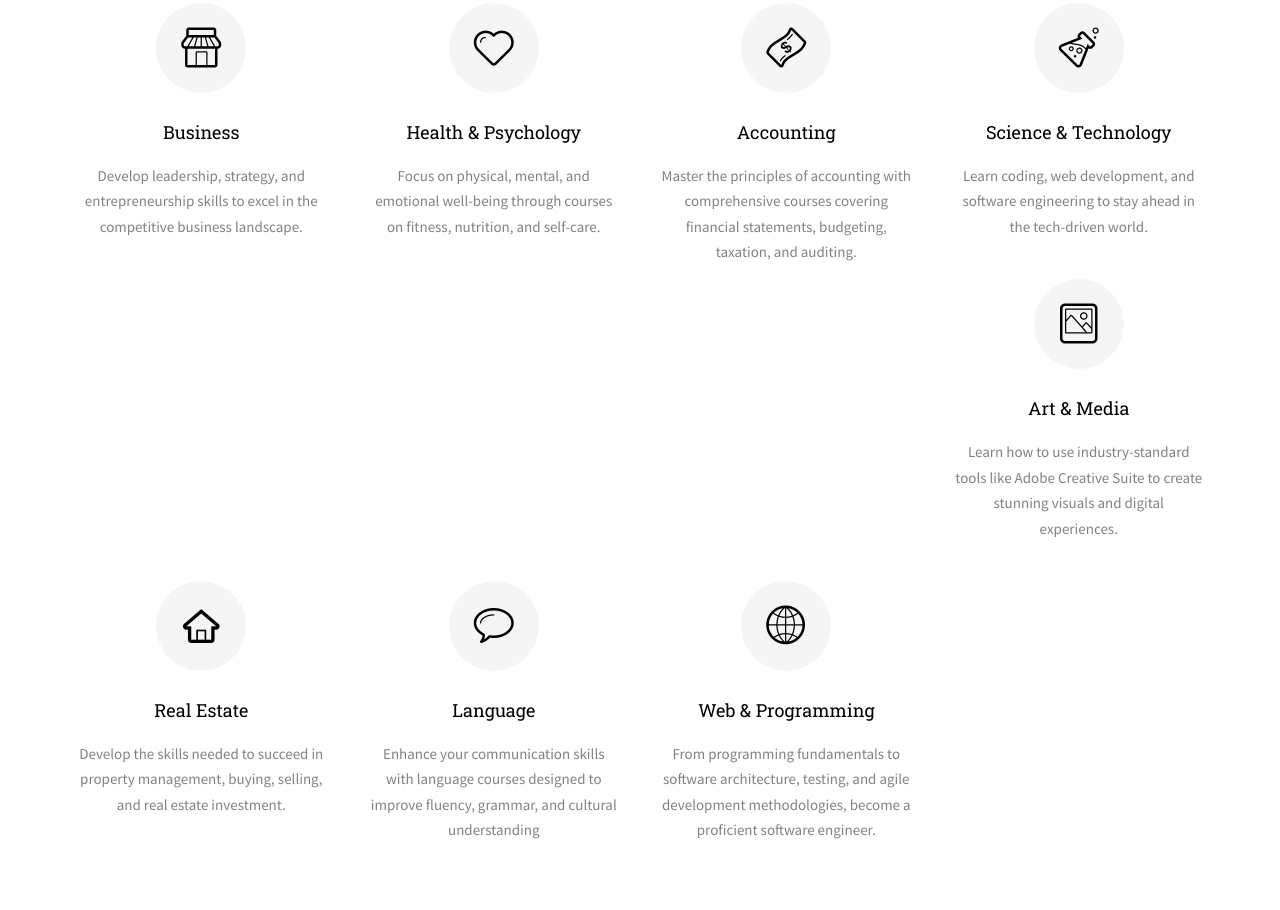
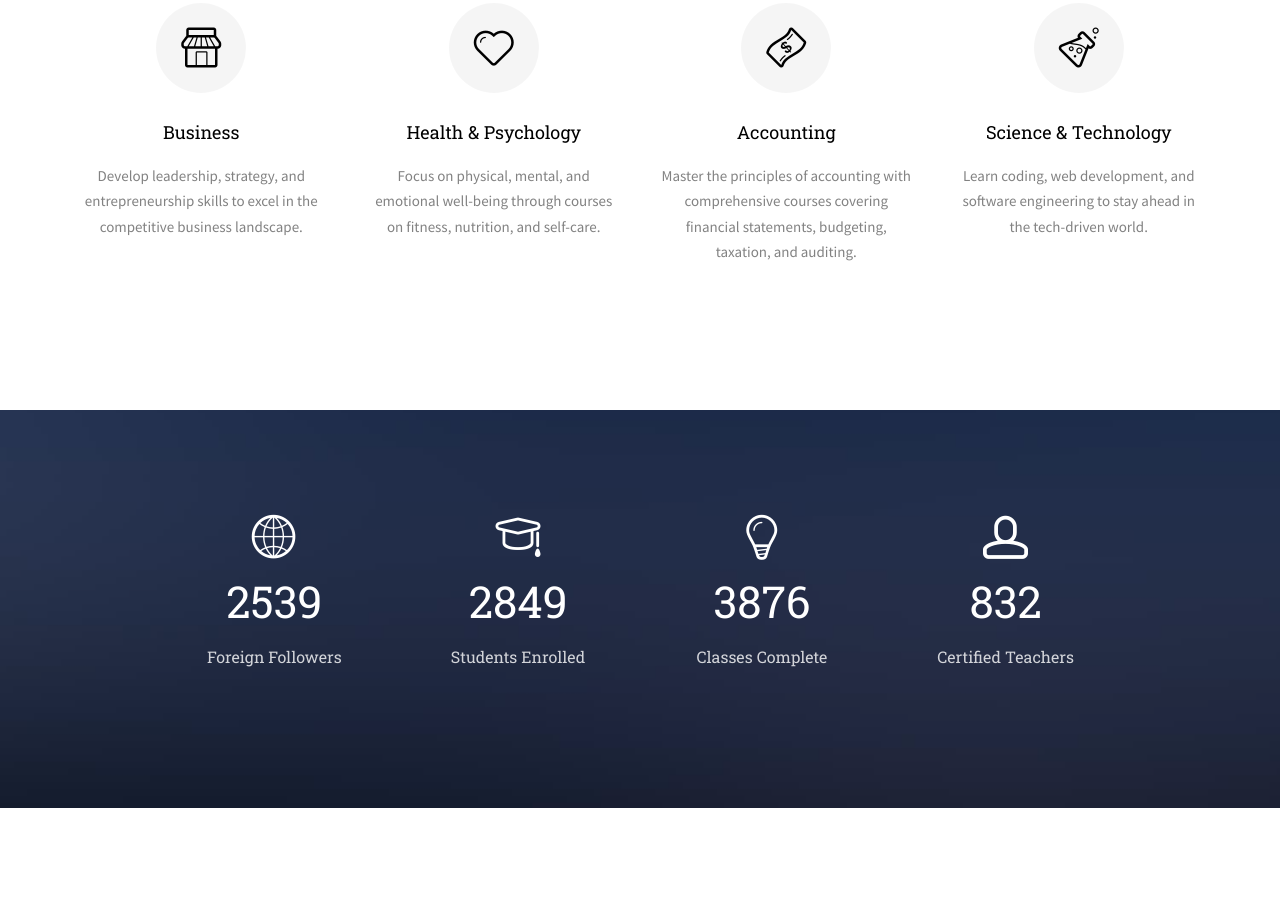
Before and after one commit to chai-py/cpnt201-project-education, a plain HTML site: page index.html in a window 1280 px wide. Shown: the part 1076-1986 px from the top of the page. Drawn offline with Linux system fonts and the light colour scheme; files whose address does not match are found by name.

Commit message:
updated course category

```diff
--- a/index.html
+++ b/index.html
@@ -294,64 +294,6 @@
                   <p>
                     Learn coding, web development, and software engineering to
                     stay ahead in the tech-driven world.
-                  </p>
-                </div>
-              </div>
-            </div>
-            <div class="col-md-3 col-sm-6 text-center animate-box">
-              <div class="services">
-                <span class="icon">
-                  <i class="icon-photo"></i>
-                </span>
-                <div class="desc">
-                  <h3><a href="#">Art &amp; Media</a></h3>
-                  <p>
-                    Learn how to use industry-standard tools like Adobe Creative
-                    Suite to create stunning visuals and digital experiences.
-                  </p>
-                </div>
-              </div>
-            </div>
-            <div class="col-md-3 col-sm-6 text-center animate-box">
-              <div class="services">
-                <span class="icon">
-                  <i class="icon-home-outline"></i>
-                </span>
-                <div class="desc">
-                  <h3><a href="#">Real Estate</a></h3>
-                  <p>
-                    Develop the skills needed to succeed in property management,
-                    buying, selling, and real estate investment.
-                  </p>
-                </div>
-              </div>
-            </div>
-            <div class="col-md-3 col-sm-6 text-center animate-box">
-              <div class="services">
-                <span class="icon">
-                  <i class="icon-bubble3"></i>
-                </span>
-                <div class="desc">
-                  <h3><a href="#">Language</a></h3>
-                  <p>
-                    Enhance your communication skills with language courses
-                    designed to improve fluency, grammar, and cultural
-                    understanding
-                  </p>
-                </div>
-              </div>
-            </div>
-            <div class="col-md-3 col-sm-6 text-center animate-box">
-              <div class="services">
-                <span class="icon">
-                  <i class="icon-world"></i>
-                </span>
-                <div class="desc">
-                  <h3><a href="#">Web &amp; Programming</a></h3>
-                  <p>
-                    From programming fundamentals to software architecture,
-                    testing, and agile development methodologies, become a
-                    proficient software engineer.
                   </p>
                 </div>
               </div>
```
